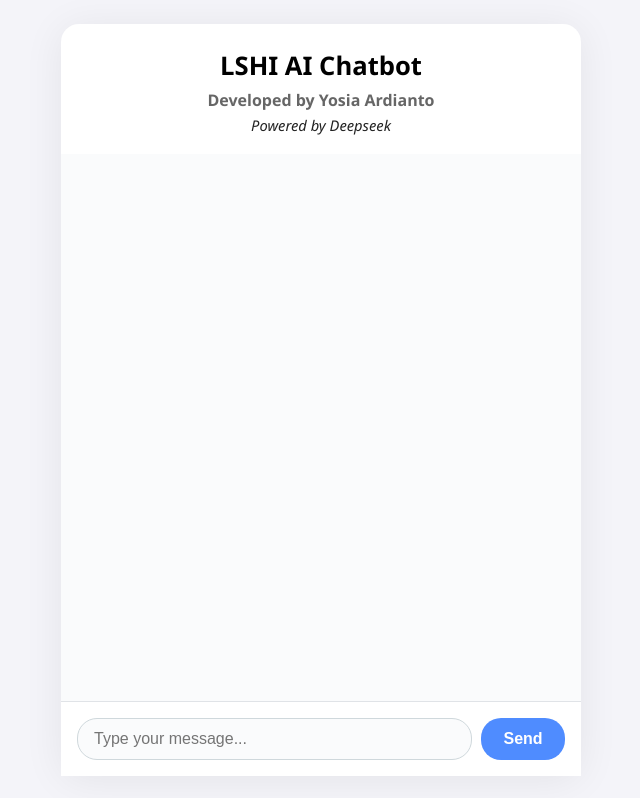
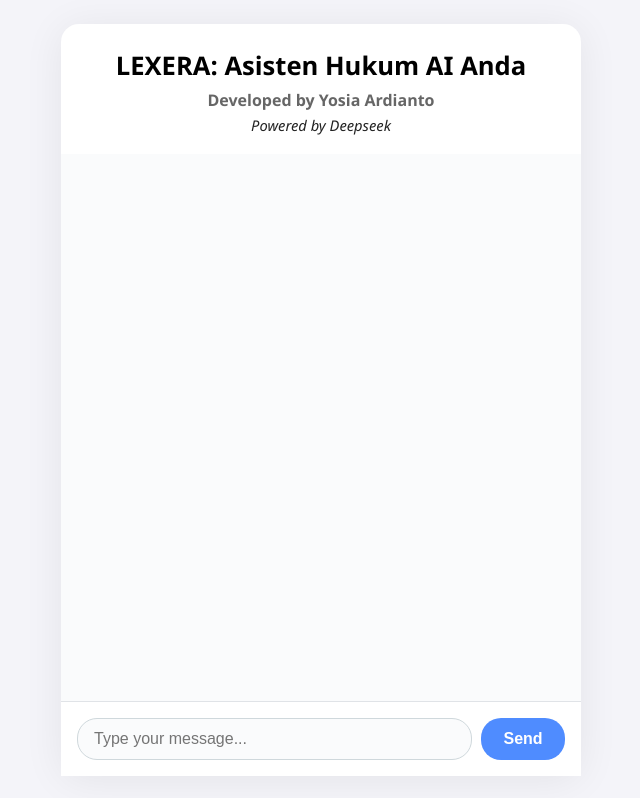
Before and after one commit to legalera/legalera.github.io, a plain HTML site: page index.html in a window 1280 px wide. Shown: the whole page, without its empty margins (319-959 px from the left). Drawn offline with nearby package versions, Linux system fonts and the light colour scheme.

Commit message:
GAnti nama LEXERA

```diff
--- a/index.html
+++ b/index.html
@@ -5,12 +5,12 @@
 	<meta name="viewport" content="width=device-width, initial-scale=1.0">
 	<link rel="stylesheet" href="assets/style/style.css">
 	<script src="https://cdn.jsdelivr.net/npm/marked/marked.min.js"></script>
-	<title>LSHI AI</title>
+	<title>Lexera AI - Asisten Hukum AI oleh LSHI dan LEI</title>
 </head>
 <body>
    <div class="chat-container">
     <header>
-      <h1>LSHI AI Chatbot</h1>
+      <h1>LEXERA: Asisten Hukum AI Anda</h1>
       <h4>Developed by Yosia Ardianto</h4>
       <p><i>Powered by Deepseek</i></p>
     </header>
```
